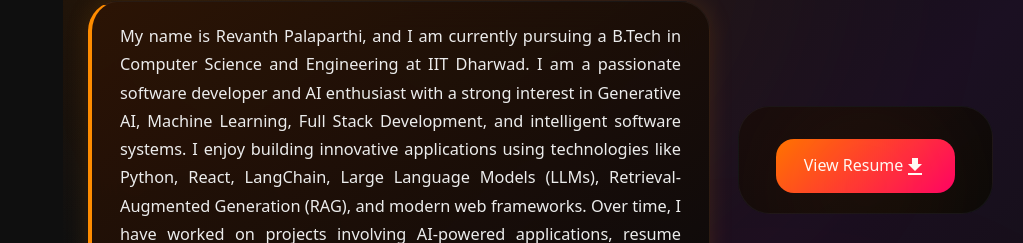
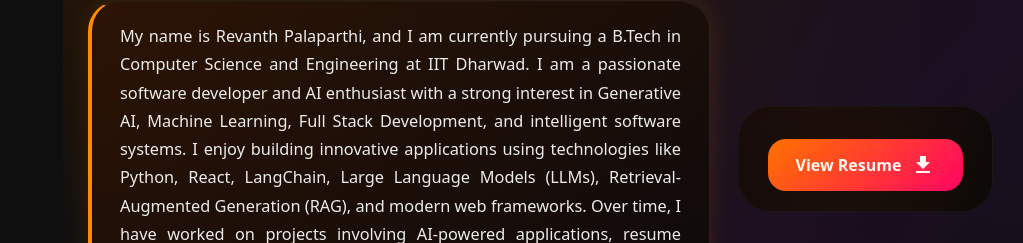
Before and after one commit to revi1106/Revanth-Portfolio, a React (Create React App) app: page / in a window 1280 px wide. Shown: the part 900-1143 px from the top of the page, without its empty margins (257-1280 px from the left). Built offline with nearby package versions, Linux system fonts and the light colour scheme.

Commit message:
Update App.css

```diff
--- a/src/App.css
+++ b/src/App.css
@@ -1144,55 +1144,27 @@
    BUTTON
 ========================================= */
 
-.download-btn{
-
-  margin-top:12px;
-
-  border:none;
-
-  border-radius:18px;
-
-  background:
-    linear-gradient(
-      135deg,
-      #ff7300,
-      #ff0066
-    );
-
-  padding:14px 28px;
-
-  cursor:pointer;
-
-  transition:
-    transform 0.35s ease,
-    box-shadow 0.35s ease;
-}
-
-.download-btn:hover{
-
-  transform:
-    translateY(-5px)
-    scale(1.03);
-
-  box-shadow:
-    0 14px 35px rgba(255,115,0,0.3);
-}
-
-.download-btn a{
-
-  text-decoration:none;
-
-  color:white;
-
-  display:flex;
-
-  align-items:center;
-
-  gap:10px;
-
-  font-weight:700;
-
-  font-size:1rem;
+.download-btn {
+  margin-top: 12px;
+  border: none;
+  border-radius: 18px;
+  background: linear-gradient(135deg, #ff7300, #ff0066);
+  padding: 14px 28px;
+  cursor: pointer;
+  transition: transform 0.35s ease, box-shadow 0.35s ease;
+
+  text-decoration: none;
+  color: white;
+  display: inline-flex;
+  align-items: center;
+  gap: 10px;
+  font-weight: 700;
+  font-size: 1rem;
+}
+
+.download-btn:hover {
+  transform: translateY(-5px) scale(1.03);
+  box-shadow: 0 14px 35px rgba(255, 115, 0, 0.3);
 }
 
 /* =========================================================
```
